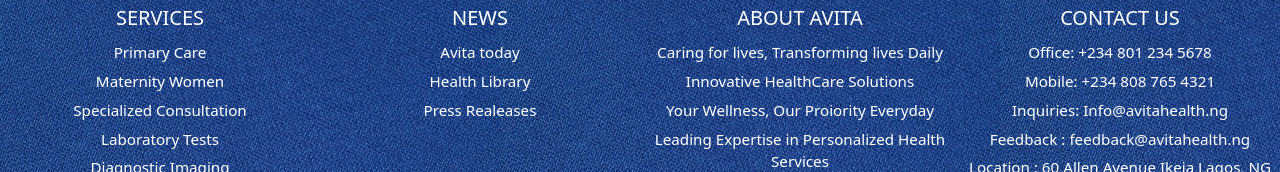
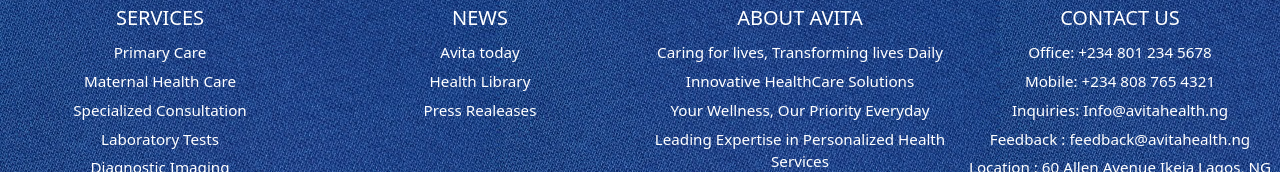
Before and after one commit to moegreene5/avita-health, a React (Vite) app: page / in a window 1280 px wide. Shown: the part 3188-3360 px from the top of the page. Built offline with nearby package versions, Linux system fonts and the light colour scheme.

Commit message:
text changes

```diff
--- a/src/components/Footer.jsx
+++ b/src/components/Footer.jsx
@@ -9,7 +9,7 @@
       h2: "services",
       li: [
         "Primary Care",
-        "Maternity Women",
+        "Maternal Health Care",
         "Specialized Consultation",
         "Laboratory Tests",
         "Diagnostic Imaging",
@@ -26,7 +26,7 @@
       li: [
         "Caring for lives, Transforming lives Daily",
         "Innovative HealthCare Solutions",
-        "Your Wellness, Our Proiority Everyday",
+        "Your Wellness, Our Priority Everyday",
         "Leading Expertise in Personalized Health Services",
       ],
     },
```
